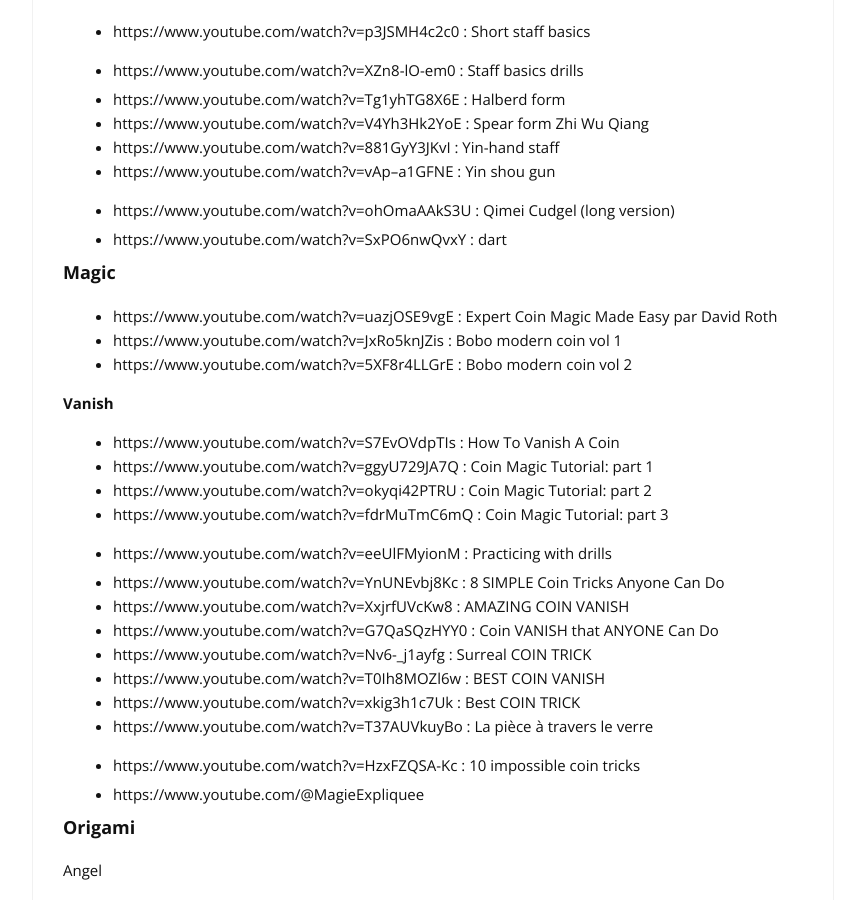
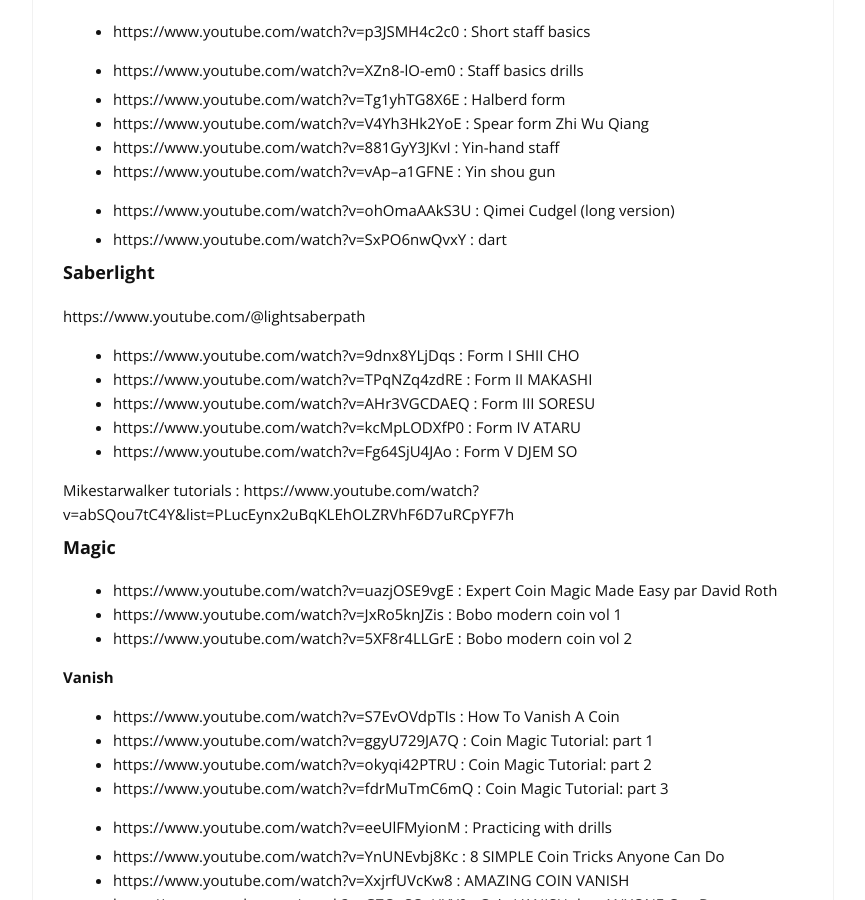
Before and after one commit to cylmat/cylmat.github.io, a Jekyll site: the page built from _pages/tricks.md, in a window 1280 px wide and 900 px high, scrolled down 3101 px. Shown: the whole window, without its empty margins (207-1072 px from the left). Built offline with Jekyll 4.4.1, drawn with Linux system fonts in a browser that asks for light colours; nearby versions of some CDN libraries.

Commit message:
Update tricks.md

```diff
--- a/_pages/tricks.md
+++ b/_pages/tricks.md
@@ -110,6 +110,18 @@
 
 - https://www.youtube.com/watch?v=SxPO6nwQvxY : dart
 
+### Saberlight
+
+https://www.youtube.com/@lightsaberpath
+- https://www.youtube.com/watch?v=9dnx8YLjDqs : Form I SHII CHO
+- https://www.youtube.com/watch?v=TPqNZq4zdRE : Form II MAKASHI
+- https://www.youtube.com/watch?v=AHr3VGCDAEQ : Form III SORESU
+- https://www.youtube.com/watch?v=kcMpLODXfP0 : Form IV   ATARU
+- https://www.youtube.com/watch?v=Fg64SjU4JAo : Form V  DJEM SO
+
+
+Mikestarwalker tutorials : https://www.youtube.com/watch?v=abSQou7tC4Y&list=PLucEynx2uBqKLEhOLZRVhF6D7uRCpYF7h
+
 ### Magic
 
 - https://www.youtube.com/watch?v=uazjOSE9vgE : Expert Coin Magic Made Easy par David Roth
```
